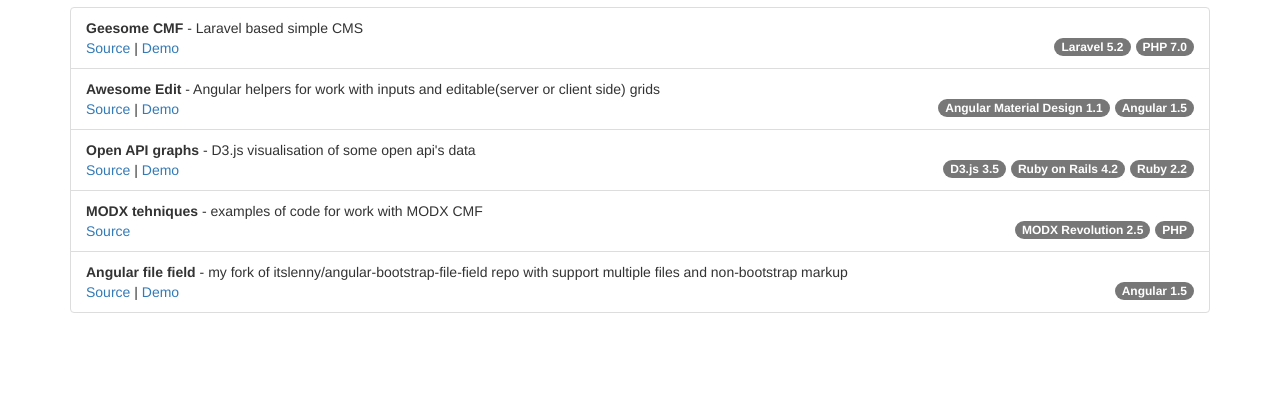
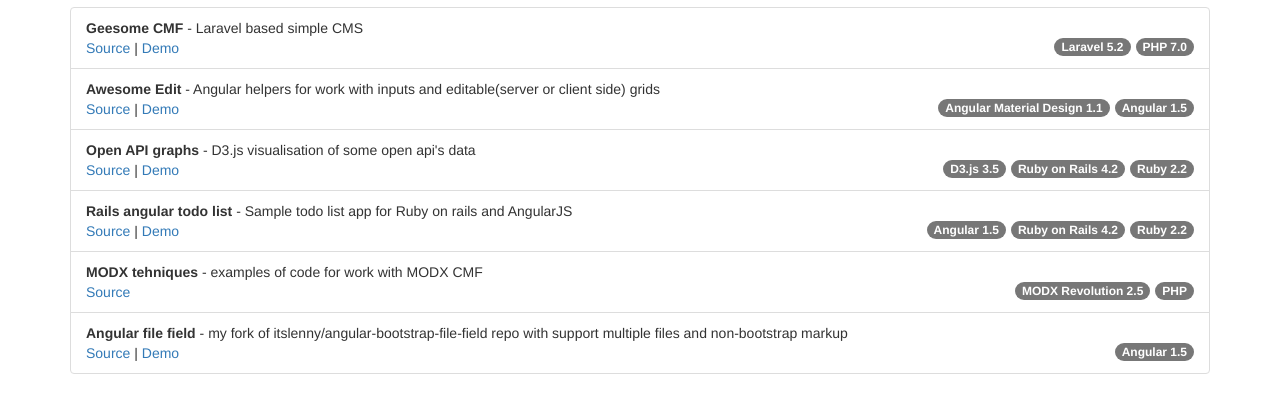
Before and after one commit to Jonybang/jonybang.github.io, a plain HTML site: page index.html in a window 1280 px wide. Shown: the part 109-522 px from the top of the page. Drawn offline with nearby package versions, Linux system fonts and the light colour scheme.

Commit message:
update readme

```diff
--- a/index.html
+++ b/index.html
@@ -50,6 +50,16 @@
 				<span class="badge">D3.js 3.5</span>
 			</li>
 			<li class="list-group-item">
+				<strong>Rails angular todo list</strong> - Sample todo list app for Ruby on rails and AngularJS <br>
+
+				<a href="https://github.com/Jonybang/Rails-Angular-Todo-list">Source</a> |
+				<a href="http://todo.jonybang.ru/">Demo</a>
+
+				<span class="badge">Ruby 2.2</span>
+				<span class="badge">Ruby on Rails 4.2</span>
+				<span class="badge">Angular 1.5</span>
+			</li>
+			<li class="list-group-item">
 				<strong>MODX tehniques</strong> - examples of code for work with MODX CMF <br>
 
 				<a href="https://github.com/Jonybang/ModX-tehniques">Source</a>
```
